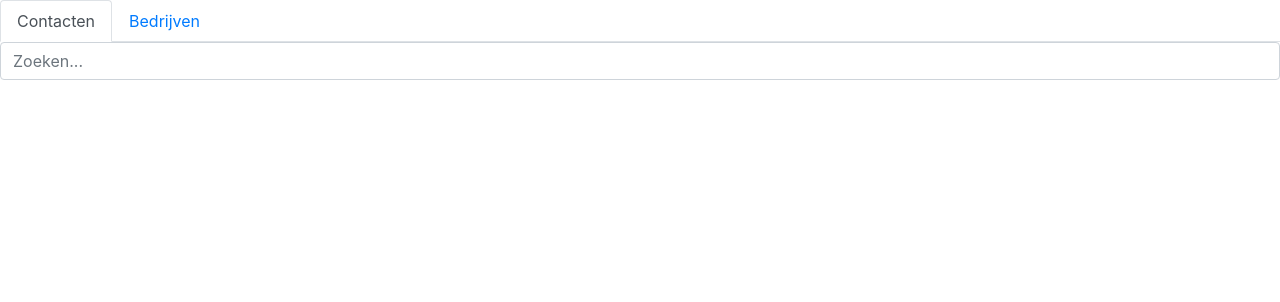
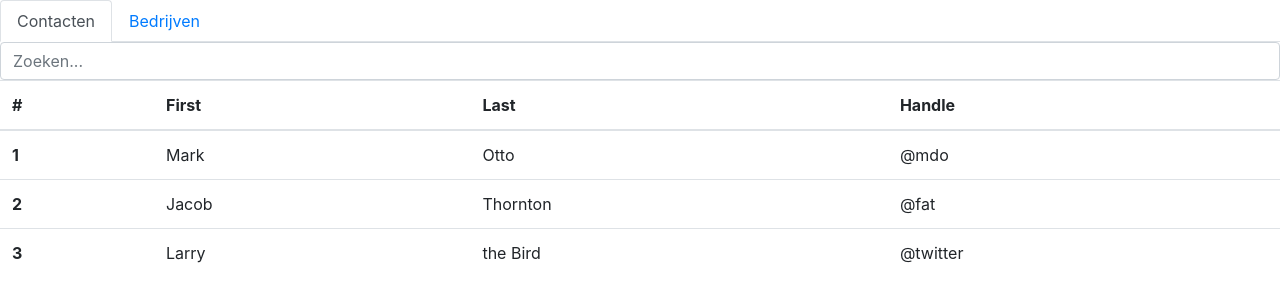
Before and after one commit to MathiasZabot/Eindproject4, a PHP site: the page made by mvc/views/home/index.php in a window 1280 px wide. Shown: the top 302 px of the page. Run offline with PHP 8.4, Linux system fonts and the light colour scheme; the template is opened without the code that fills it, so the values that code supplies are empty.

Commit message:
read(je)

```diff
--- a/mvc/views/home/index.php
+++ b/mvc/views/home/index.php
@@ -17,6 +17,36 @@
                     </div>
                 </div>
             </form>
+            <table class="table">
+                <thead>
+                    <tr>
+                    <th scope="col">#</th>
+                    <th scope="col">First</th>
+                    <th scope="col">Last</th>
+                    <th scope="col">Handle</th>
+                    </tr>
+                </thead>
+                <tbody>
+                    <tr>
+                    <th scope="row">1</th>
+                    <td>Mark</td>
+                    <td>Otto</td>
+                    <td>@mdo</td>
+                    </tr>
+                    <tr>
+                    <th scope="row">2</th>
+                    <td>Jacob</td>
+                    <td>Thornton</td>
+                    <td>@fat</td>
+                    </tr>
+                    <tr>
+                    <th scope="row">3</th>
+                    <td>Larry</td>
+                    <td>the Bird</td>
+                    <td>@twitter</td>
+                    </tr>
+                </tbody>
+            </table>
         </div>
         <div class="tab-pane fade" id="profile" role="tabpanel" aria-labelledby="profile-tab">
             <form>
```
